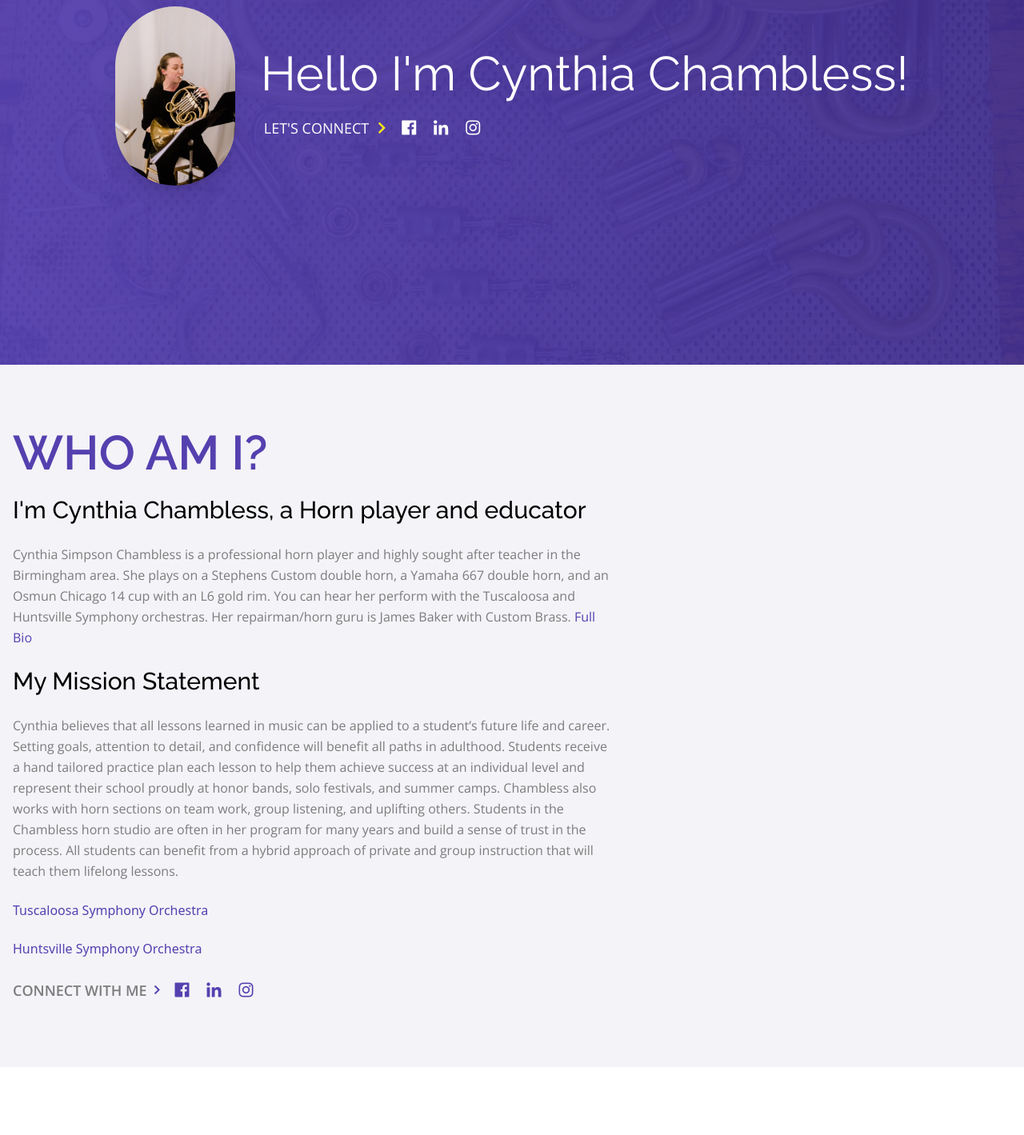
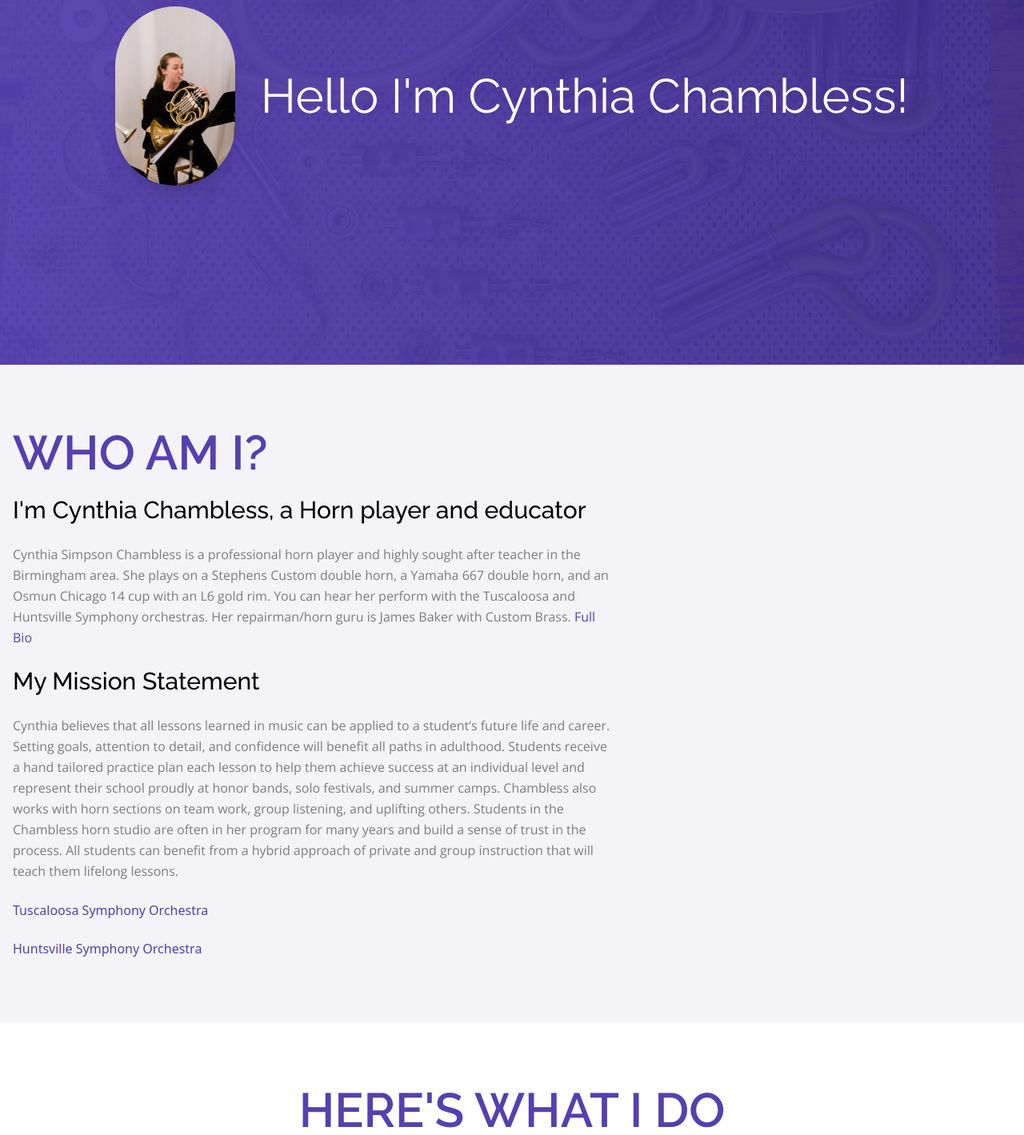
Before and after one commit to TMNTony/Cindy, a Vue app: page / in a window 1280 px wide. Shown: the part 280-1699 px from the top of the page at 80% size. Built offline with nearby package versions, Linux system fonts and the light colour scheme.

Commit message:
Remove socials

```diff
--- a/src/components/About.vue
+++ b/src/components/About.vue
@@ -43,37 +43,6 @@
           <a class="pt-6 text-primary" href="https://www.hso.org">Huntsville Symphony Orchestra</a>
         </div>
 
-        <div
-            class="flex flex-col justify-center pt-6 sm:flex-row lg:justify-start"
-        >
-          <div class="flex items-center justify-center sm:justify-start">
-            <p class="font-body text-lg font-semibold uppercase text-grey-20">
-              Connect with me
-            </p>
-            <div class="hidden sm:block">
-              <i class="bx bx-chevron-right text-2xl text-primary"></i>
-            </div>
-          </div>
-          <div
-              class="flex items-center justify-center pl-2 pt-5 sm:justify-start sm:pt-0"
-          >
-            <a href="/">
-              <i
-                  class="bx bxl-facebook-square text-2xl text-primary hover:text-yellow"
-              ></i>
-            </a>
-            <a href="/" class="pl-4">
-              <i
-                  class="bx bxl-linkedin text-2xl text-primary hover:text-yellow"
-              ></i>
-            </a>
-            <a href="/" class="pl-4">
-              <i
-                  class="bx bxl-instagram text-2xl text-primary hover:text-yellow"
-              ></i>
-            </a>
-          </div>
-        </div>
       </div>
     </div>
   </div>
--- a/src/components/Contact.vue
+++ b/src/components/Contact.vue
@@ -46,40 +46,8 @@
       </button>
     </form>
     <div class="flex flex-col pt-16 lg:flex-row">
-      <div
-          class="w-full border-b-2 border-l-2 border-r-2 border-t-2 border-grey-60 px-6 py-6 sm:py-8 lg:w-1/3"
-      >
-        <div class="flex items-center">
-          <i class="bx bx-phone text-2xl text-grey-40"></i>
-          <p
-              class="pl-2 font-body font-bold uppercase text-grey-40 lg:text-lg"
-          >
-            My Phone
-          </p>
-        </div>
-        <p
-            class="pt-2 text-left font-body font-bold text-primary lg:text-lg"
-        >
-          (334) 224-2039
-        </p>
-      </div>
-      <div
-          class="w-full border-b-2 border-l-2 border-r-2 border-t-0 border-grey-60 px-6 py-6 sm:py-8 lg:w-1/3 lg:border-l-0 lg:border-t-2"
-      >
-        <div class="flex items-center">
-          <i class="bx bx-envelope text-2xl text-grey-40"></i>
-          <p
-              class="pl-2 font-body font-bold uppercase text-grey-40 lg:text-lg"
-          >
-            My Email
-          </p>
-        </div>
-        <p
-            class="pt-2 text-left font-body font-bold text-primary lg:text-lg"
-        >
-          cynthia.ellen.simpson@gmail.com
-        </p>
-      </div>
+
+
     </div>
   </div>
 </template>
--- a/src/components/Footer.vue
+++ b/src/components/Footer.vue
@@ -4,21 +4,6 @@
       <p class="text-center font-body text-white md:text-left">
         © Copyright 2023. Cynthia Chambless
       </p>
-      <div
-        class="flex items-center justify-center pt-5 sm:justify-start sm:pt-0"
-      >
-        <a href="/">
-          <i
-            class="bx bxl-facebook-square text-2xl text-white hover:text-yellow"
-          ></i>
-        </a>
-        <a href="/" class="pl-4">
-          <i class="bx bxl-linkedin text-2xl text-white hover:text-yellow"></i>
-        </a>
-        <a href="/" class="pl-4">
-          <i class="bx bxl-instagram text-2xl text-white hover:text-yellow"></i>
-        </a>
-      </div>
     </div>
   </div>
 </template>
--- a/src/components/Landing.vue
+++ b/src/components/Landing.vue
@@ -24,40 +24,6 @@
           >
             Hello I'm Cynthia Chambless!
           </h1>
-          <div
-              class="flex flex-col justify-center pt-3 sm:flex-row sm:pt-5 lg:justify-start"
-          >
-            <div
-                class="flex items-center justify-center pl-0 sm:justify-start md:pl-1"
-            >
-              <p class="font-body text-lg uppercase text-white">
-                Let's connect
-              </p>
-              <div class="hidden sm:block">
-                <i class="bx bx-chevron-right text-3xl text-yellow"></i>
-              </div>
-            </div>
-            <div
-                class="flex items-center justify-center pl-2 pt-5 sm:justify-start sm:pt-0"
-            >
-              <a href="/">
-                <i
-                    class="bx bxl-facebook-square text-2xl text-white hover:text-yellow"
-                ></i>
-              </a>
-
-              <a href="/" class="pl-4">
-                <i
-                    class="bx bxl-linkedin text-2xl text-white hover:text-yellow"
-                ></i>
-              </a>
-              <a href="/" class="pl-4">
-                <i
-                    class="bx bxl-instagram text-2xl text-white hover:text-yellow"
-                ></i>
-              </a>
-            </div>
-          </div>
         </div>
       </div>
     </div>
```
